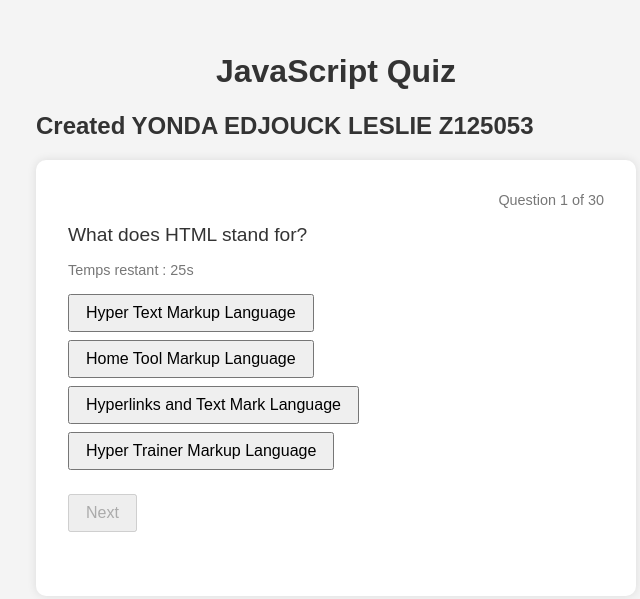
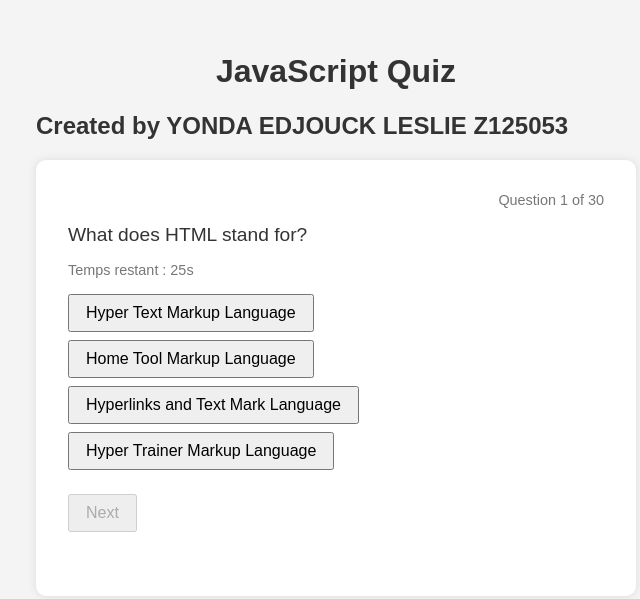
Before and after one commit to z125053-Leslie-Yonda-Edjouck/wdpweek5homework, a plain HTML site: page part2/index.html in a window 1280 px wide. Shown: the whole page, without its empty margins (304-944 px from the left). Drawn offline with Linux system fonts and the light colour scheme.

Commit message:
Update index.html

```diff
--- a/part2/index.html
+++ b/part2/index.html
@@ -56,7 +56,7 @@
 <body>
 
   <h1>JavaScript Quiz</h1>
-  <h2>Created YONDA EDJOUCK LESLIE  Z125053</h2>
+  <h2>Created by YONDA EDJOUCK LESLIE  Z125053</h2>
   <div class="quiz-box">
     <div id="question-count">Question 1 of 30</div>
     <div id="question">Question will appear here</div>
```
